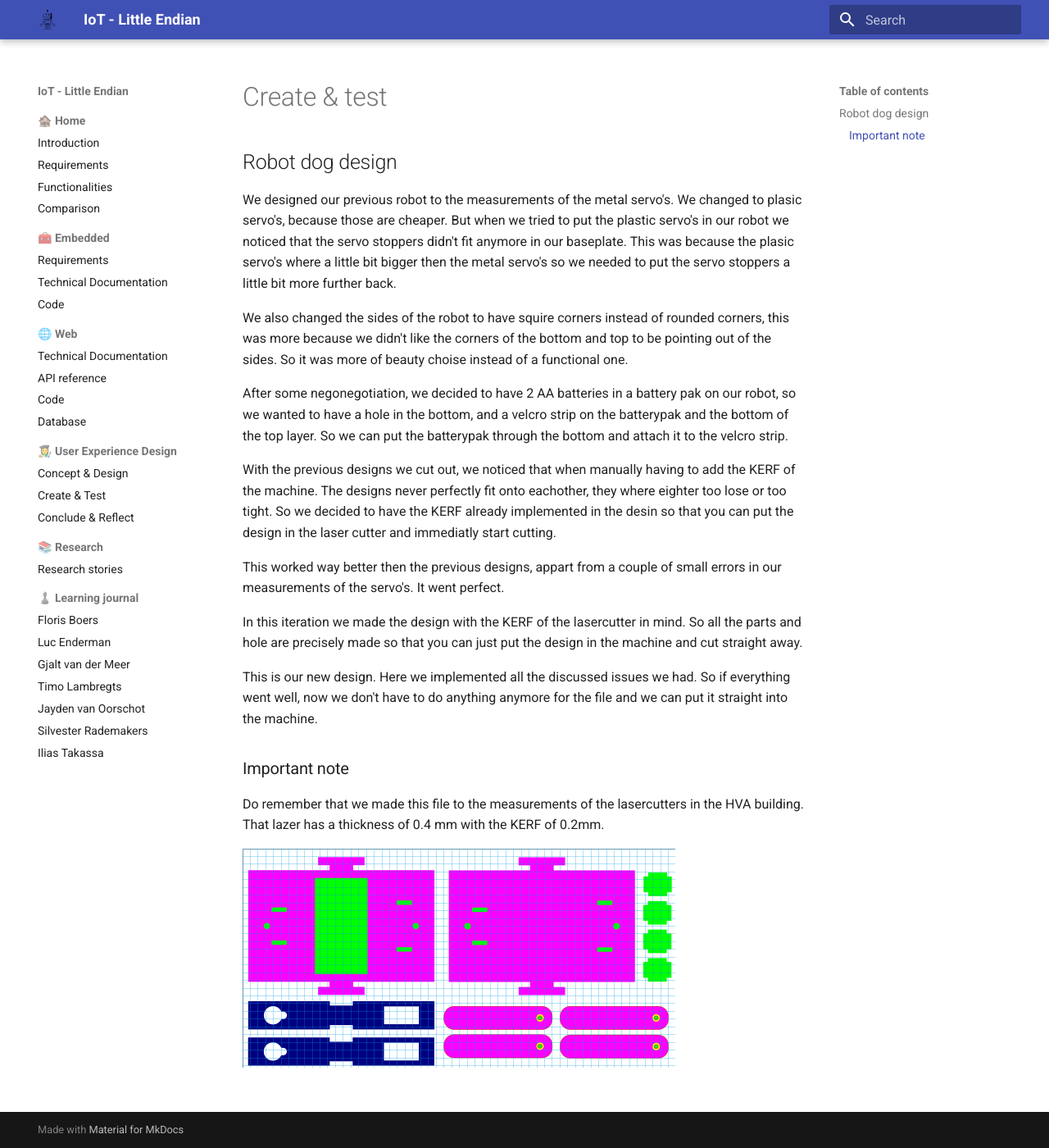
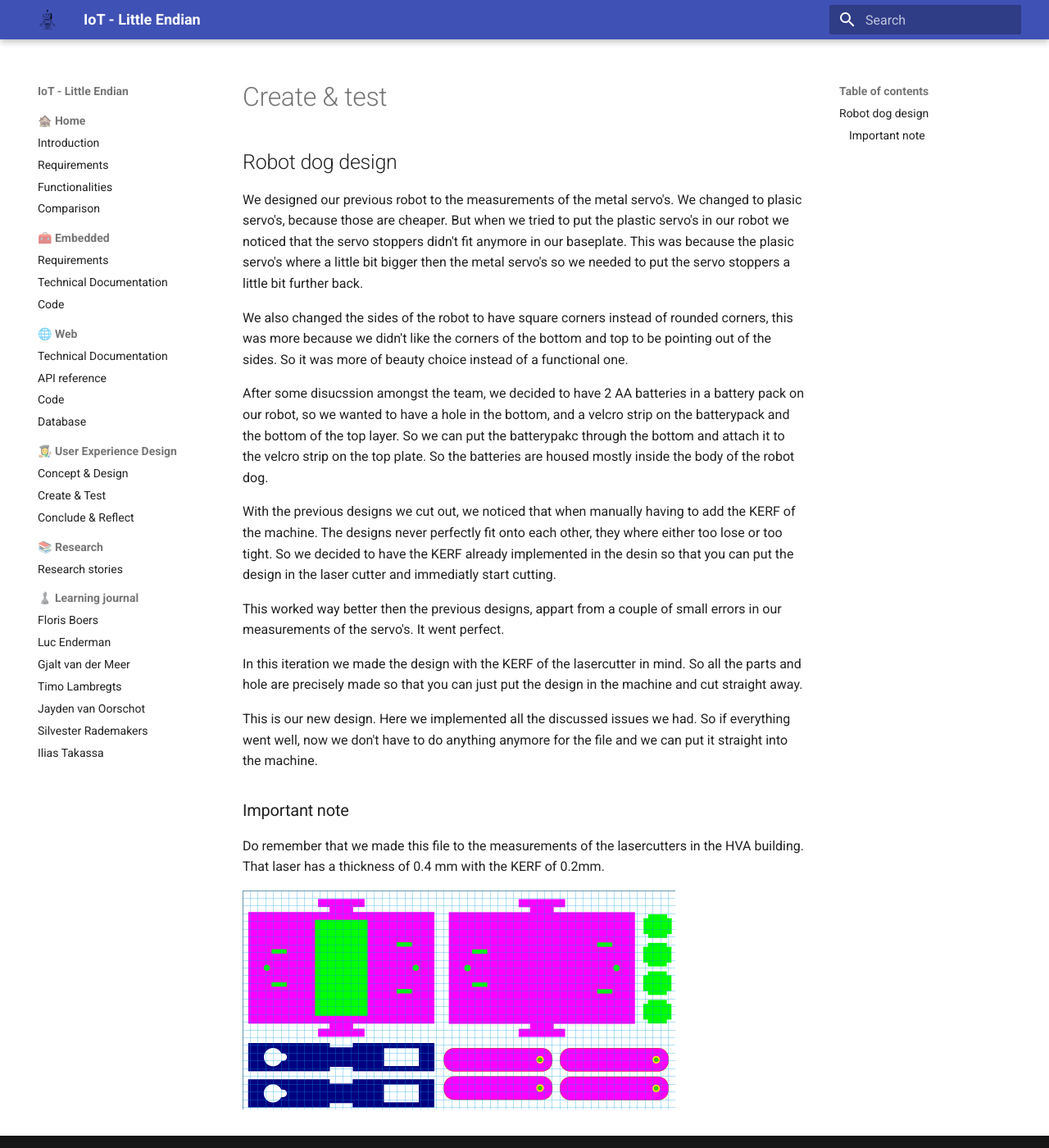
Before and after one commit to VioletHarmon2002/MyFirstRobot, an MkDocs documentation site: the page built from docs/uxd/create_test.md, in a window 1280 px wide and 1400 px high. Shown: the whole window at 82% size. Built offline with MkDocs 1.6.1 and Material for MkDocs 9.7.7, drawn with Linux system fonts in a browser that asks for light colours.

Commit message:
fixed spelling mistakes in documentation

```diff
--- a/docs/uxd/create_test.md
+++ b/docs/uxd/create_test.md
@@ -2,19 +2,19 @@
 
 ## Robot dog design
 
-We designed our previous robot to the measurements of the metal servo's. We changed to plasic servo's, because those are cheaper. But when we tried to put the plastic servo's in our robot we noticed that the servo stoppers didn't fit anymore in our baseplate. This was because the plasic servo's where a little bit bigger then the metal servo's so we needed to put the servo stoppers a little bit more further back.
+We designed our previous robot to the measurements of the metal servo's. We changed to plasic servo's, because those are cheaper. But when we tried to put the plastic servo's in our robot we noticed that the servo stoppers didn't fit anymore in our baseplate. This was because the plasic servo's where a little bit bigger then the metal servo's so we needed to put the servo stoppers a little bit further back.
 
 
 
-We also changed the sides of the robot to have squire corners instead of rounded corners, this was more because we didn't like the corners of the bottom and top to be pointing out of the sides. So it was more of beauty choise instead of a functional one.
+We also changed the sides of the robot to have square corners instead of rounded corners, this was more because we didn't like the corners of the bottom and top to be pointing out of the sides. So it was more of beauty choice instead of a functional one.
 
 
 
-After some negonegotiation, we decided to have 2 AA batteries in a battery pak on our robot, so we wanted to have a hole in the bottom, and a velcro strip on the batterypak and the bottom of the top layer. So we can put the batterypak through the bottom and attach it to the velcro strip.
+After some disucssion amongst the team, we decided to have 2 AA batteries in a battery pack on our robot, so we wanted to have a hole in the bottom, and a velcro strip on the batterypack and the bottom of the top layer. So we can put the batterypakc through the bottom and attach it to the velcro strip on the top plate. So the batteries are housed mostly inside the body of the robot dog.
 
 
 
-With the previous designs we cut out, we noticed that when manually having to add the KERF of the machine. The designs never perfectly fit onto eachother, they where eighter too lose or too tight. So we decided to have the KERF already implemented in the desin so that you can put the design in the laser cutter and immediatly start cutting.
+With the previous designs we cut out, we noticed that when manually having to add the KERF of the machine. The designs never perfectly fit onto each other, they where either too lose or too tight. So we decided to have the KERF already implemented in the desin so that you can put the design in the laser cutter and immediatly start cutting.
 
 This worked way better then the previous designs, appart from a couple of small errors in our measurements of the servo's. It went perfect.
 
@@ -23,6 +23,6 @@
 This is our new design. Here we implemented all the discussed issues we had. So if everything went well, now we don't have to do anything anymore for the file and we can put it straight into the machine.
 
 ### Important note
-Do remember that we made this file to the measurements of the lasercutters in the HVA building. That lazer has a thickness of 0.4 mm with the KERF of 0.2mm.
+Do remember that we made this file to the measurements of the lasercutters in the HVA building. That laser has a thickness of 0.4 mm with the KERF of 0.2mm.
 
 ![dog file with kerf](images/snoop_no_kerf.png)
```
